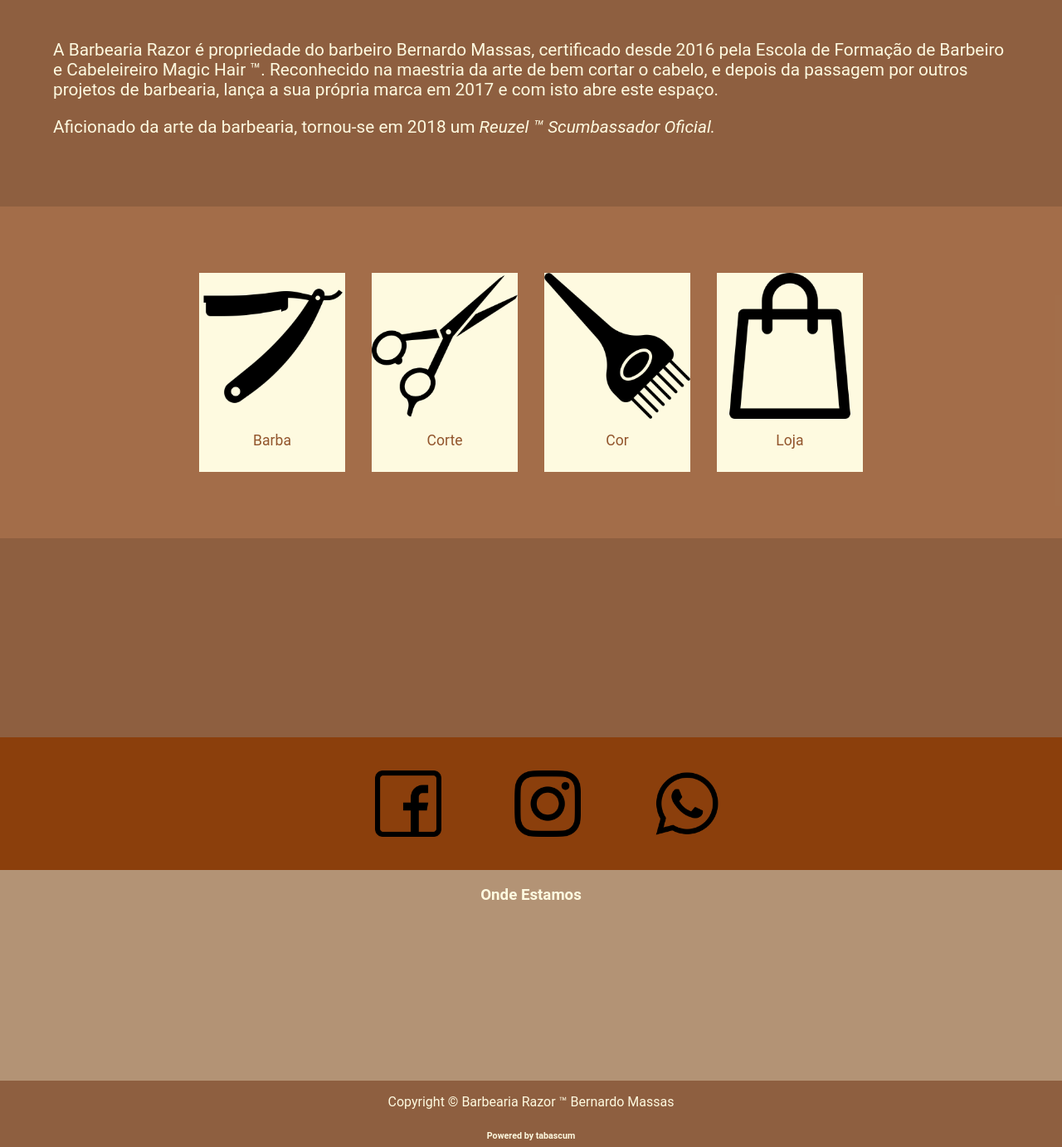
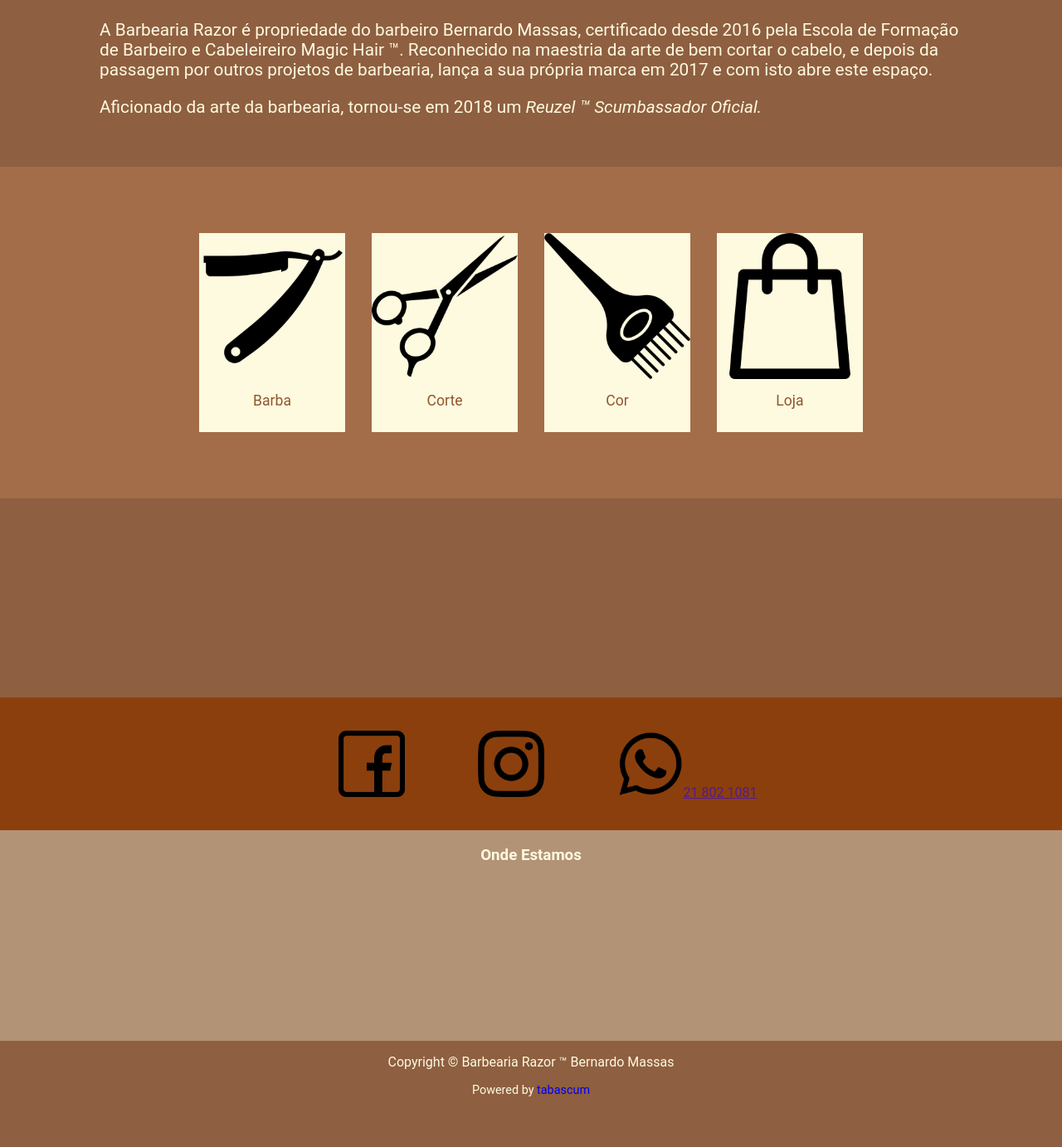
Before and after one commit to tabascum/newbarberlandingpage, a plain HTML site: page index.html in a window 1280 px wide. Shown: the part 661-2044 px from the top of the page at 83% size. After the commit the page ends 1996 px from the top, so only its background shows below. Drawn offline with Linux system fonts and the light colour scheme; grey boxes are pictures that could not be loaded.

Commit message:
Fix HTML elements and CSS.

```diff
--- a/barbershop.css
+++ b/barbershop.css
@@ -63,11 +63,11 @@
     font-size: 1.2rem;
   }
 
-  .about {
+  .about,
+  #span {
     display: flex;
-    flex-direction: column;
-    justify-content: space-evenly;
-    padding: 4rem;
+    justify-content: center;
+    padding: 2.5rem;
     font-size: 1.3rem;
     color: #fefae0;
   }
@@ -149,8 +149,16 @@
     color: #FEFAE0;
     display: flex;
     justify-content: center;
+    text-align: center;
   }
 
-.footer {
-  text-align: center;
-}
+  .copyrights {
+    font-size: 1.5rem;
+    text-align: center;
+  }
+
+  .page-author,
+  .page-author-a {
+    font-size: 0.9rem;
+    text-decoration: none;
+  }
--- a/index.html
+++ b/index.html
@@ -35,9 +35,9 @@
                             <div class="input-container ic2">
                               <input id="email" class="input" type="text" placeholder=" " />
                               <div class="cut cut-short"></div>
-                              <label for="email" class="placeholder">Contacto</>
+                              <label for="email" class="placeholder">Contacto</label>
                             </div>
-                            <button type="text" class="submit" id="submit">submeter</button>
+                            <button class="submit" id="submit">submeter</button>
                             <div id="myModal2" class="myModal">
                                 <div class="myModal-content">
                                     <div class="m-content">
@@ -61,12 +61,12 @@
     </section>
 
     <section class="about">
-        <span></span>
+        <span id="span"></span>
         <div class="about-info">
-            <p>A Barbearia Razor é propriedade do barbeiro Bernardo Massas, certificado desde 2016 pela Escola de Formação de Barbeiro e Cabeleireiro Magic Hair &#153. Reconhecido na maestria da arte de bem cortar o cabelo, e depois da passagem por outros projetos de barbearia, lança a sua própria marca em 2017 e com isto abre este espaço.</p>
-            <p>Aficionado da arte da barbearia, tornou-se em 2018 um <em>Reuzel &#153 Scumbassador Oficial.</em></p>
+            <p>A Barbearia Razor é propriedade do barbeiro Bernardo Massas, certificado desde 2016 pela Escola de Formação de Barbeiro e Cabeleireiro Magic Hair &#153;. Reconhecido na maestria da arte de bem cortar o cabelo, e depois da passagem por outros projetos de barbearia, lança a sua própria marca em 2017 e com isto abre este espaço.</p>
+            <p>Aficionado da arte da barbearia, tornou-se em 2018 um <em>Reuzel &#153; Scumbassador Oficial.</em></p>
         </div>
-        <span></span>
+        <span id="span"></span>
     </section>
 
     <section class="services">
@@ -100,30 +100,30 @@
 
     <section class="contact">
         <ul class="social-media">
-            <li class="card"><a href="https://www.facebook.com/barbeariarazorcacem/"><img src="images/facebook.png" alt=""></a></li>
+            <li class="card" alt="Facebook page"><a href="https://www.facebook.com/barbeariarazorcacem/"><img src="images/facebook.png" alt=""></a></li>
             <!-----<a href="https://www.flaticon.com/free-icons/facebook" title="facebook icons">Facebook icons created by Freepik - Flaticon</a>-->
-            <li class="card"><a href="https://instagram.com/razorbarbearia/"><img src="images/instagram.png" alt=""></a></li>
+            <li class="card" alt="Instagram page"><a href="https://instagram.com/razorbarbearia/"><img src="images/instagram.png" alt=""></a></li>
             <!-----<a href="https://www.flaticon.com/free-icons/instagram" title="instagram icons">Instagram icons created by Freepik - Flaticon</a>-->
-            <li class="card"><a href=""><img src="images/whatsapp.png" alt=""></a></li>
+            <li class="card" alt="Cellphone number"><a href=""><img src="images/whatsapp.png" alt="">21 802 1081</a></li>
             <!-----<a href="https://www.flaticon.com/free-icons/whatsapp" title="whatsapp icons">Whatsapp icons created by Freepik - Flaticon</a>-->
         </ul>
 
     </section>
 
-    <section class="location">
+    <section class="location" alt="location"
         <div class="loc">
             <h3>Onde Estamos</h3>
         </div>
        <div>
-            <map name="Onde Estamos"><iframe height="100%" width="100%" src="https://www.google.com/maps/embed?pb=!1m18!1m12!1m3!1d3110.69919386366!2d-9.294831282556151!3d38.7706028!2m3!1f0!2f0!3f0!3m2!1i1024!2i768!4f13.1!3m3!1m2!1s0xd1ece1108a2f899%3A0x5e49428f10051d45!2sBarbearia%20Razor!5e0!3m2!1spt-PT!2spt!4v1654624933186!5m2!1spt-PT!2spt" width="600" height="450" style="border:0;" allowfullscreen="" loading="lazy" referrerpolicy="no-referrer-when-downgrade"></iframe></map>
+            <map><iframe alt="map showing business location" height="100%" width="100%" src="https://www.google.com/maps/embed?pb=!1m18!1m12!1m3!1d3110.69919386366!2d-9.294831282556151!3d38.7706028!2m3!1f0!2f0!3f0!3m2!1i1024!2i768!4f13.1!3m3!1m2!1s0xd1ece1108a2f899%3A0x5e49428f10051d45!2sBarbearia%20Razor!5e0!3m2!1spt-PT!2spt!4v1654624933186!5m2!1spt-PT!2spt" width="600" height="450" style="border:0;" allowfullscreen="" loading="lazy" referrerpolicy="no-referrer-when-downgrade"></iframe></map>
         </div>
 
     </section>
 
     <footer>
         <div class="footer">
-           <p>Copyright &#169 Barbearia Razor &#153 Bernardo Massas</p>
-           <h6>Powered by tabascum</h6></div>
+           <p alt="copyrights" >Copyright &#169; Barbearia Razor &#153; Bernardo Massas</p>
+           <p class="page-author" alt="page author">Powered by <a class="page-author" href="https://github.com/tabascum">tabascum</a></p></div>
     </footer>
 
 
```
